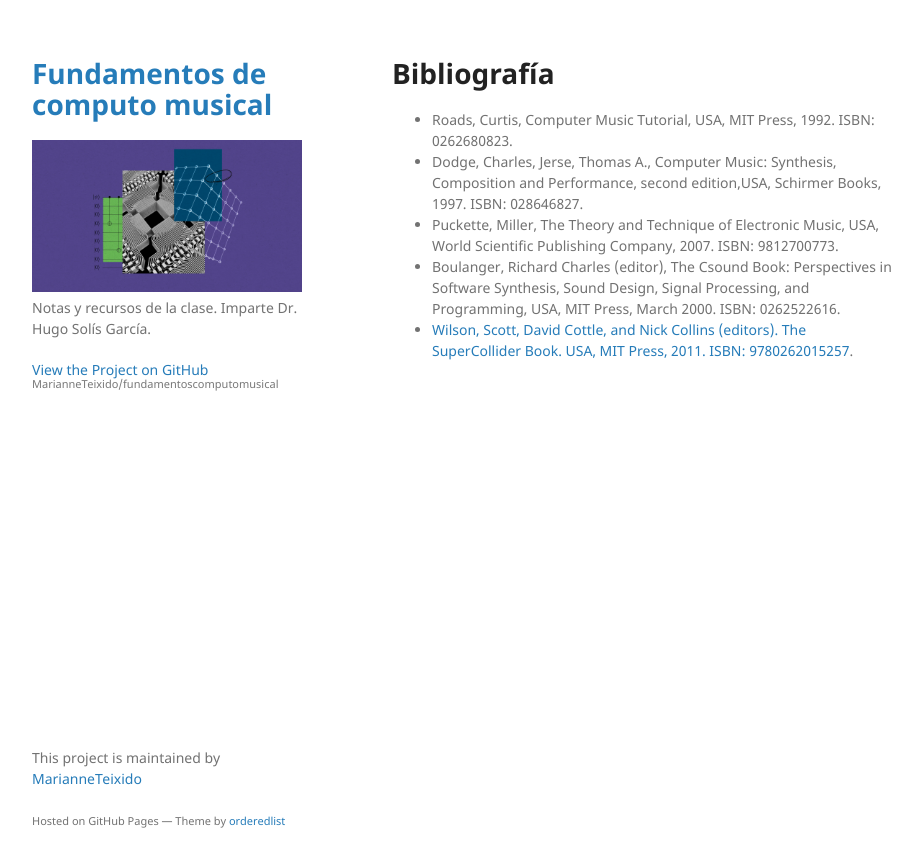
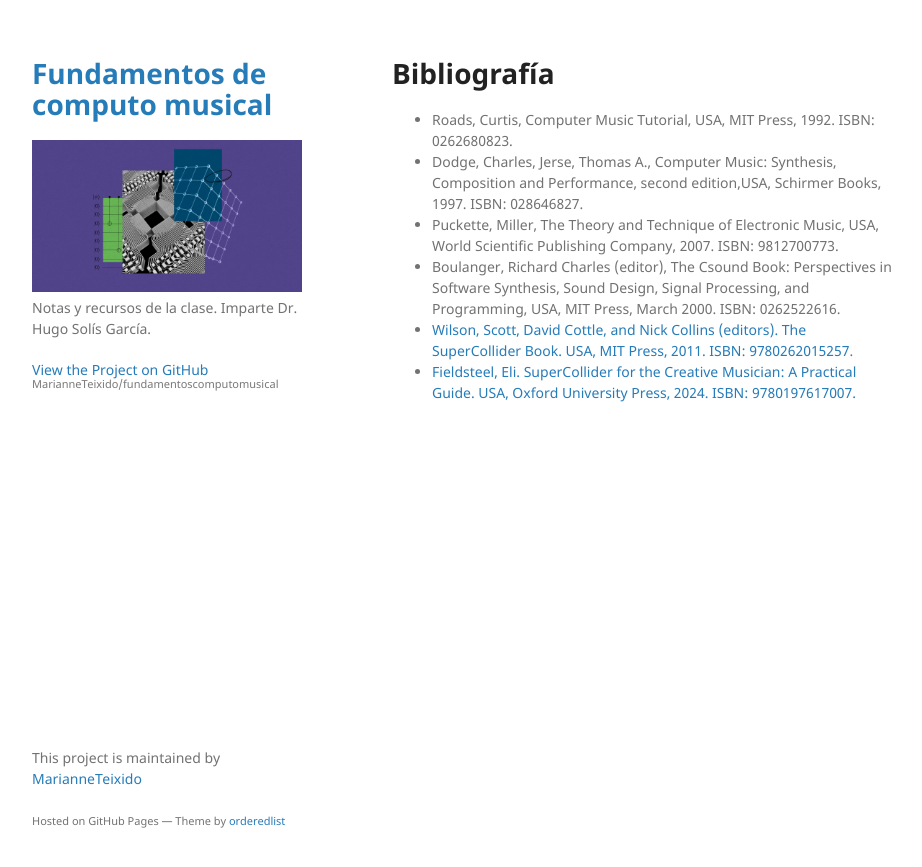
Before and after one commit to MarianneTeixido/fundamentoscomputomusical, a Jekyll site: the page built from docs/bibliografia.md, in a window 1280 px wide. Shown: the top 867 px of the page, without its empty margins (178-1100 px from the left). Built offline with Jekyll 4.4.1, drawn with Linux system fonts in a browser that asks for light colours; our own code applies the rules of GitHub Pages for plain Markdown files.

```diff
--- a/docs/bibliografia.md
+++ b/docs/bibliografia.md
@@ -4,3 +4,4 @@
 -  Puckette, Miller, The Theory and Technique of Electronic Music, USA, World Scientific Publishing Company, 2007. ISBN: 9812700773.
 -  Boulanger, Richard Charles (editor), The Csound Book: Perspectives in Software Synthesis, Sound Design, Signal Processing, and Programming, USA, MIT Press, March 2000. ISBN: 0262522616.
 - [Wilson, Scott, David Cottle, and Nick Collins (editors). The SuperCollider Book. USA, MIT Press, 2011. ISBN: 9780262015257](https://github.com/MarianneTeixido/fundamentoscomputomusical/blob/main/assets/pdf/The-supercollider-book-second-edition.pdf).
+- [Fieldsteel, Eli. SuperCollider for the Creative Musician: A Practical Guide. USA, Oxford University Press, 2024. ISBN: 9780197617007.](https://github.com/MarianneTeixido/fundamentoscomputomusical/blob/main/assets/pdf/SuperCollider for the Creative Musician - Eli Fieldsteel.pdf)
```
Also changed, not shown: docs/clase03.md (added, +6 -0 lines), index.md (+1 -1 lines), 4 other files.
